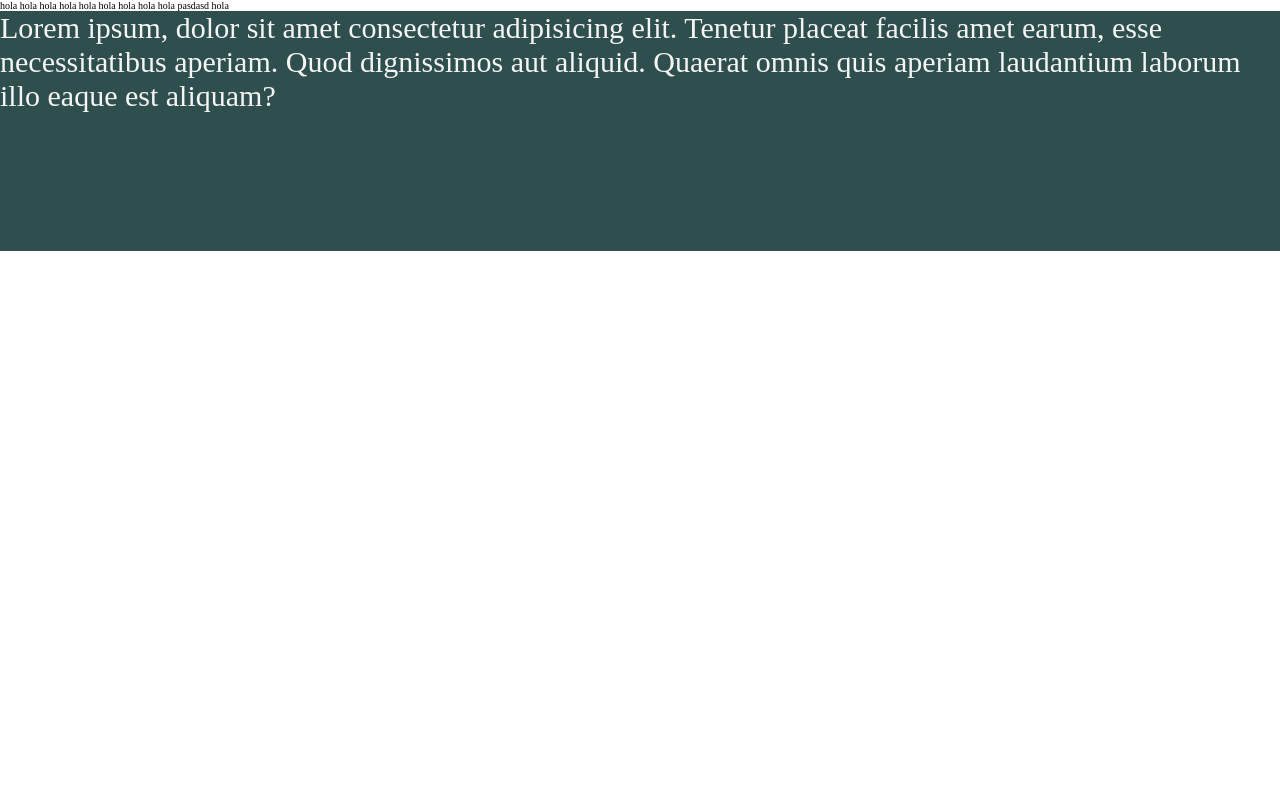
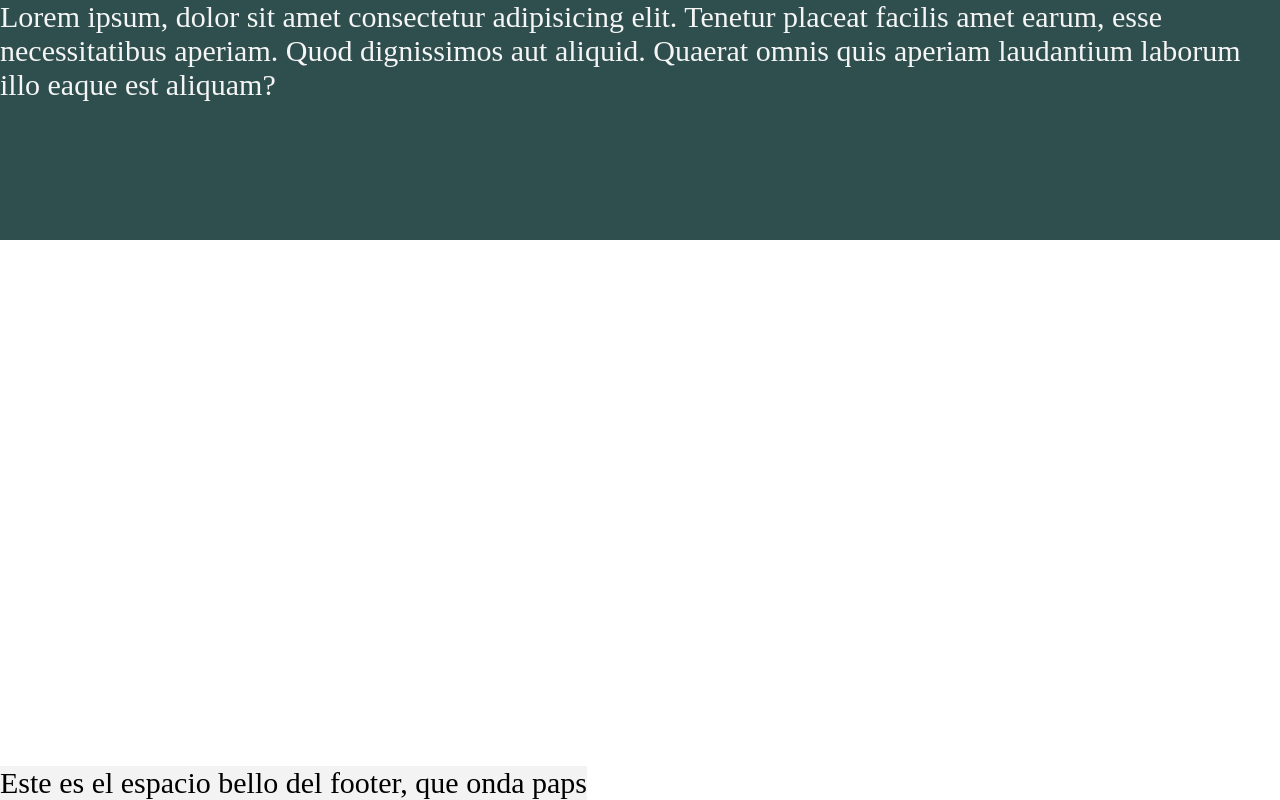
Before and after one commit to JuanmeGarcia/ejemplo-comandos, a plain HTML site: page commands/src/index.html in a window 1280 px wide. Drawn offline with Linux system fonts and the light colour scheme.

Commit message:
footer terminado

```diff
--- a/commands/src/index.html
+++ b/commands/src/index.html
@@ -8,11 +8,18 @@
     <link rel="stylesheet" href="./style.css">
 </head>
 <body>
-    <p>hola hola hola hola hola hola hola hola hola pasdasd hola</p>
+    <header>
+
+    </header>
+
     <main class="principal-section">
         <div class="principal-section__block">
         Lorem ipsum, dolor sit amet consectetur adipisicing elit. Tenetur placeat facilis amet earum, esse necessitatibus aperiam. Quod dignissimos aut aliquid. Quaerat omnis quis aperiam laudantium laborum illo eaque est aliquam?
         </div>
     </main>
+
+    <footer class="main-footer">
+        <div>Este es el espacio bello del footer, que onda paps</div>
+    </footer>
 </body>
 </html>
--- a/commands/src/style.css
+++ b/commands/src/style.css
@@ -23,3 +23,11 @@ html{
     flex-wrap: wrap;
     font-size: 3rem;
 }
+
+.main-footer{
+    position: absolute;
+    bottom: 0;
+    font-size: 30px;
+    background-color: #f3f3f3;
+
+}
```
Also changed, not shown: commands/commands.txt.
